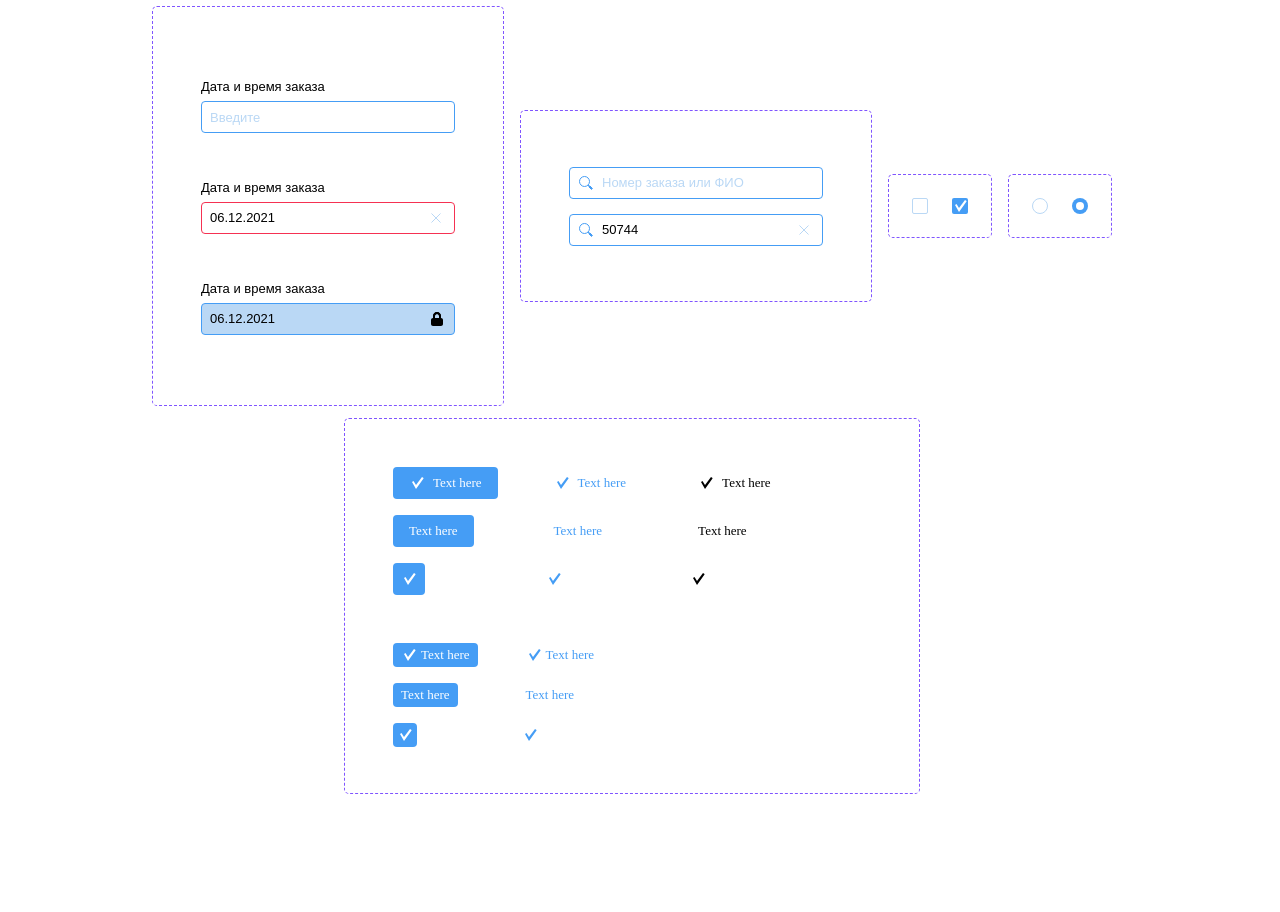
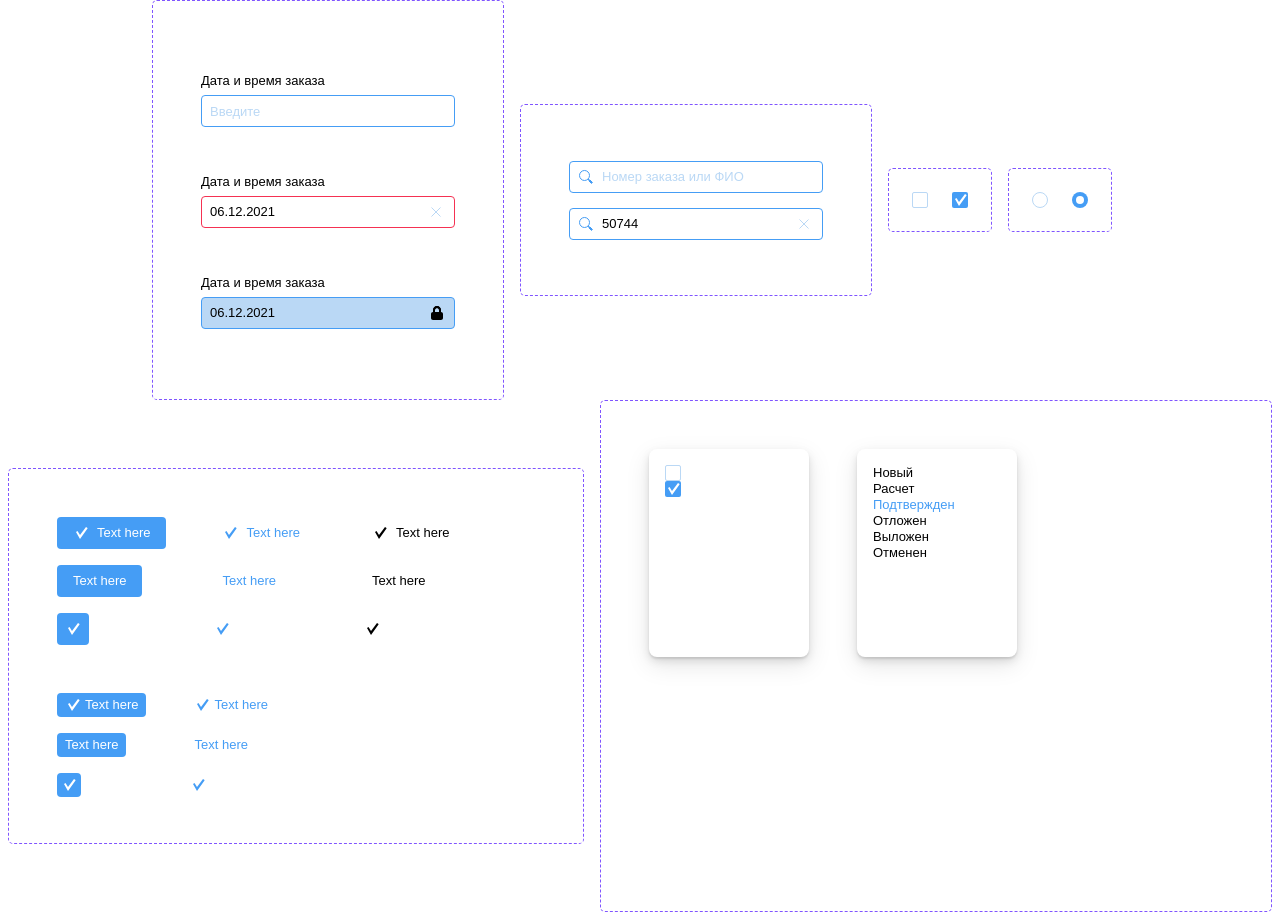
Before and after one commit to BVyacheslav/admin-panel-makeup, a website: page blocks/ui-kit.html in a window 1280 px wide. Before the commit the page ends 800 px from the top, so only its background shows below. Drawn offline with Linux system fonts and the light colour scheme.

Commit message:
Созданы обертки dropdown

```diff
--- a/blocks/button.css
+++ b/blocks/button.css
@@ -26,7 +26,7 @@
   padding: 8px 16px;
   border-radius: 4px;
   border: none;
-  font-family: Ubuntu;
+  font-family: "Ubuntu", sans-serif;
   font-style: normal;
   font-weight: normal;
   font-size: 13px;
--- a/blocks/checkbox-radio.css
+++ b/blocks/checkbox-radio.css
@@ -84,3 +84,7 @@
   border-radius: 15px;
   border: 0;
 }
+
+.radio__input:checked + .radio__label_dropdown {
+  color: #459df5;
+}
--- /dev/null
+++ b/blocks/dropdown.css
@@ -0,0 +1,29 @@
+.wrapper__dropdown {
+  display: flex;
+  /* flex-wrap: wrap; */
+  padding: 48px 48px;
+  width: 672px;
+  height: 512px;
+  border: 1px dashed #8055ff;
+  box-sizing: border-box;
+  border-radius: 5px;
+}
+
+.dropdown {
+  display: flex;
+  flex-direction: column;
+  align-items: flex-start;
+  padding: 16px 16px;
+  margin-right: 48px;
+  width: 160px;
+  height: 208px;
+  background: #ffffff;
+  box-shadow: 0px 8px 24px rgba(0, 0, 0, 0.1), 0px 4px 8px rgba(0, 0, 0, 0.1),
+    0px 2px 2px rgba(0, 0, 0, 0.1);
+  border-radius: 8px;
+  font-family: "Ubuntu", sans-serif;
+  font-style: normal;
+  font-weight: normal;
+  font-size: 13px;
+  line-height: 16px;
+}
--- a/blocks/ui-kit.html
+++ b/blocks/ui-kit.html
@@ -8,6 +8,7 @@
     <link rel="stylesheet" href="search-bar.css" />
     <link rel="stylesheet" href="checkbox-radio.css" />
     <link rel="stylesheet" href="button.css" />
+    <link rel="stylesheet" href="dropdown.css" />
   </head>
   <body>
     <div class="wrapper">
@@ -395,5 +396,126 @@
         </button>
       </div>
     </div>
+
+    <div class="wrapper__dropdown">
+      <div class="dropdown">
+        <div class="checkbox">
+          <input type="checkbox" class="checkbox__input" id="valueCheck1" />
+          <label class="checkbox__label" for="valueCheck1">
+            <svg
+              class="checkbox__icon"
+              viewBox="0 0 16 16"
+              fill="#ffffff"
+              stroke="none"
+              xmlns="http://www.w3.org/2000/svg"
+            >
+              <path
+                d="M7 10L4.5 6L3 7L7 14L14.5 3.5V3L13 2L7 10Z"
+                stroke="none"
+              />
+            </svg>
+          </label>
+        </div>
+
+        <div class="checkbox">
+          <input
+            type="checkbox"
+            class="checkbox__input"
+            id="valueCheck2"
+            checked
+          />
+
+          <label class="checkbox__label" for="valueCheck2">
+            <svg
+              class="checkbox__icon"
+              viewBox="0 0 16 16"
+              fill="#ffffff"
+              stroke="none"
+              xmlns="http://www.w3.org/2000/svg"
+            >
+              <path
+                d="M7 10L4.5 6L3 7L7 14L14.5 3.5V3L13 2L7 10Z"
+                stroke="none"
+              />
+            </svg>
+          </label>
+        </div>
+      </div>
+
+      <div class="dropdown">
+        <div class="radio">
+          <input
+            type="radio"
+            name="dropdown-radio"
+            class="radio__input"
+            id="dropdownChoice1"
+          />
+          <label class="radio__label_dropdown" for="dropdownChoice1">
+            Новый
+          </label>
+        </div>
+
+        <div class="radio">
+          <input
+            type="radio"
+            name="dropdown-radio"
+            class="radio__input"
+            id="dropdownChoice2"
+          />
+          <label class="radio__label_dropdown" for="dropdownChoice2">
+            Расчет
+          </label>
+        </div>
+
+        <div class="radio">
+          <input
+            type="radio"
+            name="dropdown-radio"
+            class="radio__input"
+            id="dropdownChoice3"
+            checked
+          />
+          <label class="radio__label_dropdown" for="dropdownChoice3">
+            Подтвержден
+          </label>
+        </div>
+
+        <div class="radio">
+          <input
+            type="radio"
+            name="dropdown-radio"
+            class="radio__input"
+            id="dropdownChoice4"
+          />
+          <label class="radio__label_dropdown" for="dropdownChoice4">
+            Отложен
+          </label>
+        </div>
+
+        <div class="radio">
+          <input
+            type="radio"
+            name="dropdown-radio"
+            class="radio__input"
+            id="dropdownChoice5"
+          />
+          <label class="radio__label_dropdown" for="dropdownChoice5">
+            Выложен
+          </label>
+        </div>
+
+        <div class="radio">
+          <input
+            type="radio"
+            name="dropdown-radio"
+            class="radio__input"
+            id="dropdownChoice6"
+          />
+          <label class="radio__label_dropdown" for="dropdownChoice6">
+            Отменен
+          </label>
+        </div>
+      </div>
+    </div>
   </body>
 </html>
```
